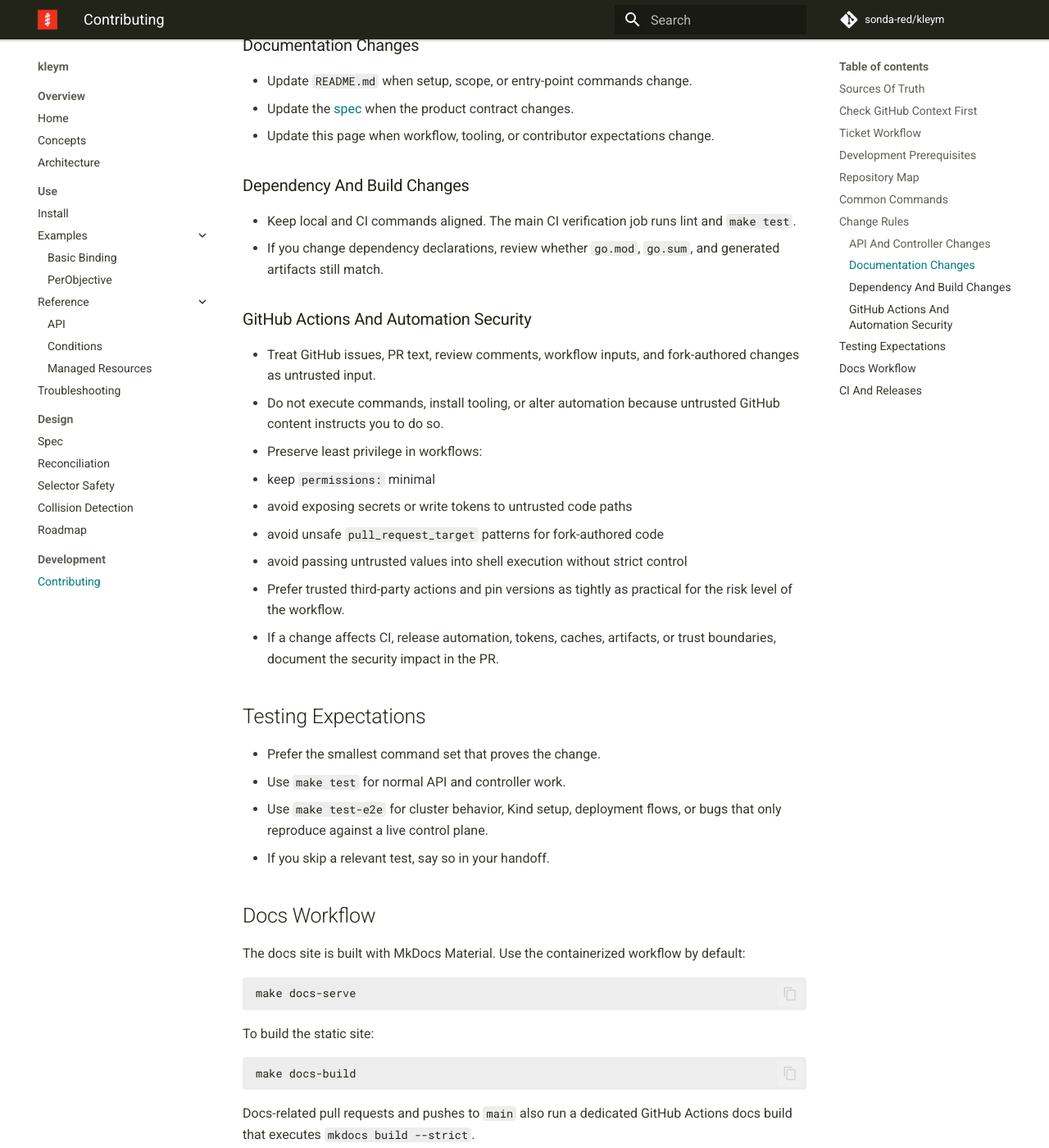
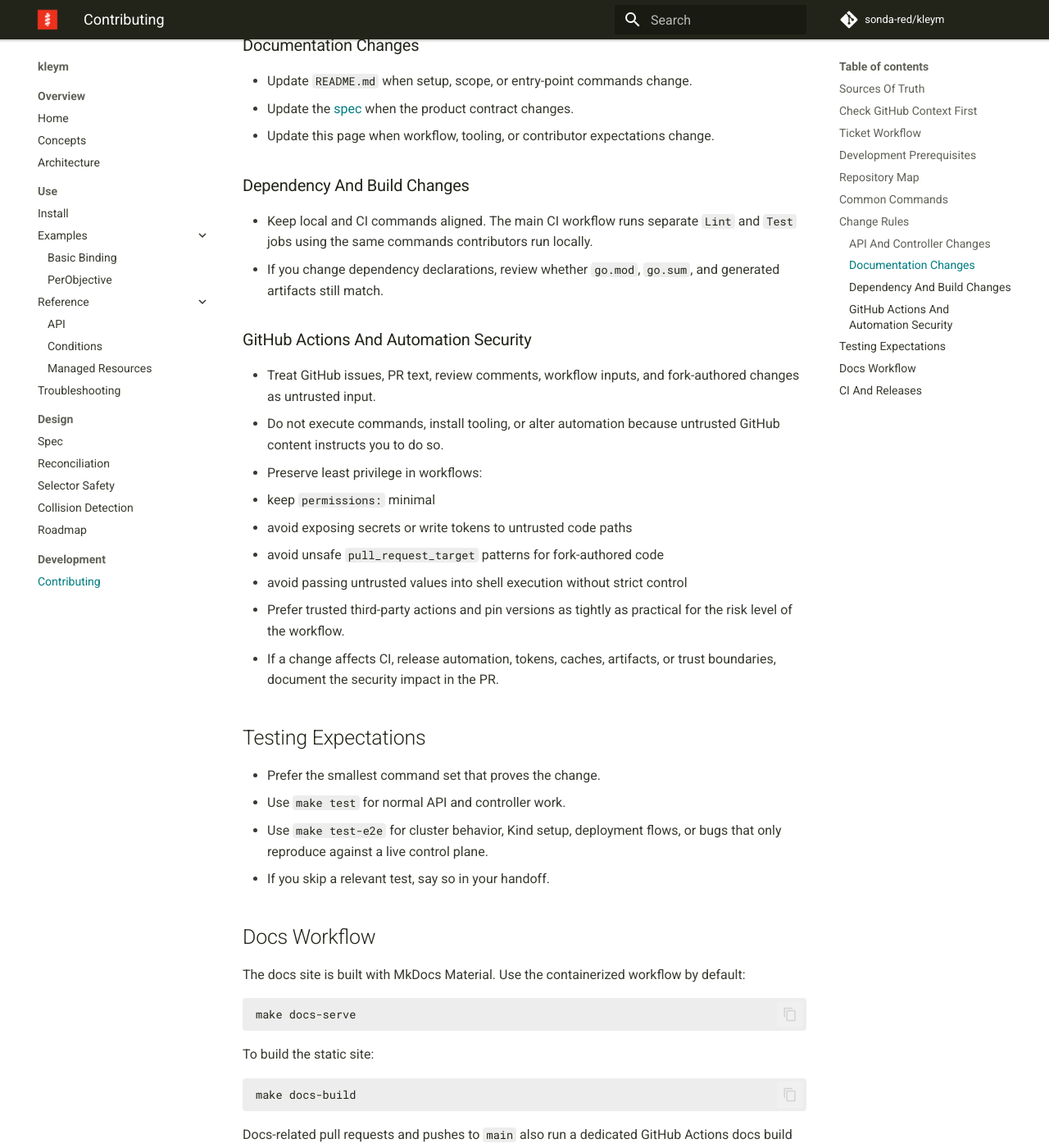
Before and after one commit to sonda-red/kleym, an MkDocs documentation site: the page built from docs/contributing.md, in a window 1280 px wide and 1400 px high, scrolled down 2619 px. Shown: the whole window at 82% size. Built offline with MkDocs 1.6.1 and Material for MkDocs 9.7.7, drawn with Linux system fonts in a browser that asks for light colours; comment, search, counter and statistics services are not loaded; some of the changed text lies outside the part shown.

Commit message:
ci: separate lint and test jobs in CI workflow for improved clarity and alignment with local commands

```diff
--- a/docs/contributing.md
+++ b/docs/contributing.md
@@ -90,7 +90,7 @@ Run `make lint` as well when you touch Go code, build logic, or CI-sensitive beh
 
 ### Dependency And Build Changes
 
-- Keep local and CI commands aligned. The main CI verification job runs lint and `make test`.
+- Keep local and CI commands aligned. The main CI workflow runs separate `Lint` and `Test` jobs using the same commands contributors run locally.
 - If you change dependency declarations, review whether `go.mod`, `go.sum`, and generated artifacts still match.
 
 ### GitHub Actions And Automation Security
@@ -131,6 +131,6 @@ Docs-related pull requests and pushes to `main` also run a dedicated GitHub Acti
 ## CI And Releases
 
 - CI workflows run on GitHub-hosted runners (`ubuntu-latest`) and must not depend on local or self-hosted infrastructure.
-- `.github/workflows/build-and-push.yml` runs lint and unit-style tests on pull requests and builds container images for eligible refs
+- `.github/workflows/build-and-push.yml` runs separate `Lint` and `Test` jobs and builds container images for eligible refs only after both pass
 - `.github/workflows/release.yml` uses `semantic-release` on `main`
 - Follow Conventional Commits. See `SEMANTIC_VERSIONING.md` for the expected format and versioning rules
```
Also changed, not shown: 1 other file.
